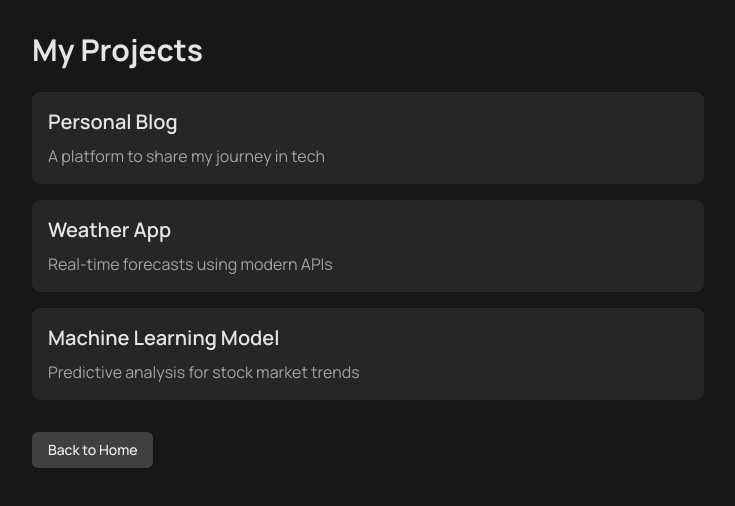
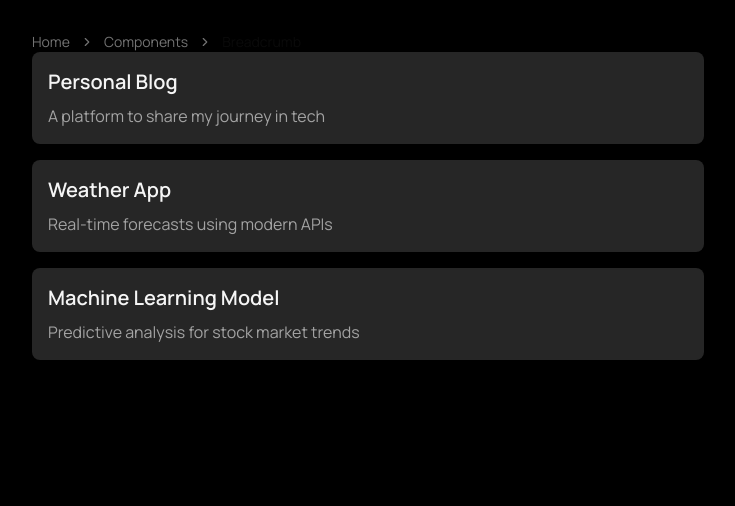
Before and after one commit to sinarck/portfolio, a Next.js app: page /projects in a window 1280 px wide. Shown: the top 506 px of the page, without its empty margins (272-1007 px from the left). Built offline with nearby package versions, Linux system fonts and the light colour scheme.

Commit message:
feat: add broken breadcrumbs (for now) and tooltips to home page buttons

```diff
--- a/app/experience/page.tsx
+++ b/app/experience/page.tsx
@@ -1,29 +1,42 @@
-import Link from "next/link"
-import { Button } from "@/components/ui/button"
+import Link from "next/link";
+import { Button } from "@/components/ui/button";
 
-export default function Experience() {
+const Experience = () => {
   return (
-    <div className="min-h-screen bg-neutral-900 text-neutral-200 p-8">
+    <div className="min-h-screen  p-8">
       <div className="max-w-2xl mx-auto">
         <h1 className="text-3xl font-bold mb-6">My Experience</h1>
         <ul className="space-y-4">
           <li className="bg-neutral-800 p-4 rounded-lg">
-            <h2 className="text-xl font-semibold">Summer Internship at Tech Co.</h2>
-            <p className="text-neutral-400 mt-2">Developed scalable solutions for cloud-based applications</p>
+            <h2 className="text-xl font-semibold">
+              Summer Internship at Tech Co.
+            </h2>
+            <p className="text-neutral-400 mt-2">
+              Developed scalable solutions for cloud-based applications
+            </p>
           </li>
           <li className="bg-neutral-800 p-4 rounded-lg">
             <h2 className="text-xl font-semibold">Research Assistant</h2>
-            <p className="text-neutral-400 mt-2">Assisted in AI research at University Lab</p>
+            <p className="text-neutral-400 mt-2">
+              Assisted in AI research at University Lab
+            </p>
           </li>
           <li className="bg-neutral-800 p-4 rounded-lg">
             <h2 className="text-xl font-semibold">Freelance Web Developer</h2>
-            <p className="text-neutral-400 mt-2">Created responsive websites for small businesses</p>
+            <p className="text-neutral-400 mt-2">
+              Created responsive websites for small businesses
+            </p>
           </li>
         </ul>
-        <Button asChild className="mt-8 bg-neutral-700 hover:bg-neutral-600 text-neutral-100">
+        <Button
+          asChild
+          className="mt-8 bg-neutral-700 hover:bg-neutral-600 text-neutral-100"
+        >
           <Link href="/">Back to Home</Link>
         </Button>
       </div>
     </div>
-  )
-}
+  );
+};
+
+export default Experience;
--- a/app/layout.tsx
+++ b/app/layout.tsx
@@ -21,7 +21,11 @@
 }>) {
   return (
     <html lang="en">
-      <body className={`${manRope.className} antialiased`}>{children}</body>
+      <body
+        className={`${manRope.className} antialiased min-h-screen bg-black text-neutral-100`}
+      >
+        {children}
+      </body>
     </html>
   );
 }
--- a/app/page.tsx
+++ b/app/page.tsx
@@ -1,21 +1,26 @@
 import Image from "next/image";
 import Link from "next/link";
-import { Github, Linkedin, Mail } from "lucide-react";
 import { Button } from "@/components/ui/button";
 import { socials } from "@/config/socials";
 import { links } from "@/config/links";
+import {
+  Tooltip,
+  TooltipContent,
+  TooltipProvider,
+} from "@/components/ui/tooltip";
+import { TooltipTrigger } from "@radix-ui/react-tooltip";
 
-export default function Home() {
+const Home = () => {
   return (
-    <div className="min-h-screen bg-neutral-900 text-neutral-200 flex items-center justify-center p-4">
-      <main className="bg-neutral-800 rounded-lg shadow-2xl p-6 md:p-8 max-w-4xl w-full flex flex-col md:flex-row gap-8">
+    <div className="min-h-screen flex items-center justify-center p-4">
+      <main className="bg-neutral-900 rounded-lg shadow-2xl p-6 md:p-8 max-w-4xl w-full flex flex-col md:flex-row gap-8 border border-neutral-800">
         <div className="w-full md:w-1/3 flex flex-col items-center">
           <Image
             src="/pic.jpg"
             alt="Picture of me"
             width={200}
             height={200}
-            className="rounded-full border-4 border-neutral-600 aspect-square object-cover"
+            className="rounded-full border border-neutral-800 aspect-square object-cover"
             style={{
               objectPosition: "center 10%",
             }}
@@ -27,7 +32,7 @@
             Aspiring Software Engineer
           </p>
         </div>
-        <div className="w-full md:w-2/3 flex flex-col justify-center mt-8 md:mt-0">
+        <div className="w-full md:w-2/3 flex flex-col justify-start mt-8 md:mt-0">
           <h2 className="text-2xl font-semibold text-neutral-100 mb-4">
             About Me
           </h2>
@@ -39,33 +44,49 @@
             to complex problems.
           </p>
           <div className="flex flex-col items-center align-middle sm:flex-row gap-4">
+            <TooltipProvider>
               {/* Map over links array */}
               {links.map((link) => (
+                <Tooltip key={link.name}>
+                  <TooltipTrigger>
                     <Button
-                key={link.name}
                       asChild
-                className="bg-neutral-700 hover:bg-neutral-600 text-neutral-100"
+                      className="bg-neutral-800 hover:bg-neutral-900 hover:border-neutral-800 border border-neutral-700"
                     >
                       <Link href={link.href}>{link.name}</Link>
                     </Button>
+                  </TooltipTrigger>
+                  <TooltipContent side="bottom" align="center">
+                    {link.tooltip}
+                  </TooltipContent>
+                </Tooltip>
               ))}
 
               {/* Map over socials array */}
               {socials.map((social) => (
+                <Tooltip key={social.name}>
+                  <TooltipTrigger>
                     <Button
-                key={social.name}
                       asChild
-                className="bg-neutral-700 hover:bg-neutral-600 text-neutral-100"
+                      className="bg-neutral-800 hover:bg-neutral-900 hover:border-neutral-800 border border-neutral-700"
                     >
                       <Link href={social.link} target="_blank">
                         <social.icon className="w-6 h-6" />
                         <span className="sr-only">{social.name}</span>
                       </Link>
                     </Button>
+                  </TooltipTrigger>
+                  <TooltipContent side="bottom" align="center">
+                    {social.name}
+                  </TooltipContent>
+                </Tooltip>
               ))}
+            </TooltipProvider>
           </div>
         </div>
       </main>
     </div>
   );
-}
+};
+
+export default Home;
--- a/app/projects/page.tsx
+++ b/app/projects/page.tsx
@@ -1,29 +1,33 @@
-import Link from "next/link"
-import { Button } from "@/components/ui/button"
+import Navigation from "@/components/navigation";
 
-export default function Projects() {
+const Projects = () => {
   return (
-    <div className="min-h-screen bg-neutral-900 text-neutral-200 p-8">
+    <div className="min-h-screen p-8">
       <div className="max-w-2xl mx-auto">
-        <h1 className="text-3xl font-bold mb-6">My Projects</h1>
+        <Navigation />
         <ul className="space-y-4">
           <li className="bg-neutral-800 p-4 rounded-lg">
             <h2 className="text-xl font-semibold">Personal Blog</h2>
-            <p className="text-neutral-400 mt-2">A platform to share my journey in tech</p>
+            <p className="text-neutral-400 mt-2">
+              A platform to share my journey in tech
+            </p>
           </li>
           <li className="bg-neutral-800 p-4 rounded-lg">
             <h2 className="text-xl font-semibold">Weather App</h2>
-            <p className="text-neutral-400 mt-2">Real-time forecasts using modern APIs</p>
+            <p className="text-neutral-400 mt-2">
+              Real-time forecasts using modern APIs
+            </p>
           </li>
           <li className="bg-neutral-800 p-4 rounded-lg">
             <h2 className="text-xl font-semibold">Machine Learning Model</h2>
-            <p className="text-neutral-400 mt-2">Predictive analysis for stock market trends</p>
+            <p className="text-neutral-400 mt-2">
+              Predictive analysis for stock market trends
+            </p>
           </li>
         </ul>
-        <Button asChild className="mt-8 bg-neutral-700 hover:bg-neutral-600 text-neutral-100">
-          <Link href="/">Back to Home</Link>
-        </Button>
       </div>
     </div>
-  )
-}
+  );
+};
+
+export default Projects;
--- /dev/null
+++ b/components/navigation.tsx
@@ -0,0 +1,30 @@
+import {
+  Breadcrumb,
+  BreadcrumbList,
+  BreadcrumbItem,
+  BreadcrumbLink,
+  BreadcrumbSeparator,
+  BreadcrumbPage,
+} from "./ui/breadcrumb";
+
+const Navigation = () => {
+  return (
+    <Breadcrumb>
+      <BreadcrumbList>
+        <BreadcrumbItem>
+          <BreadcrumbLink href="/">Home</BreadcrumbLink>
+        </BreadcrumbItem>
+        <BreadcrumbSeparator />
+        <BreadcrumbItem>
+          <BreadcrumbLink href="/components">Components</BreadcrumbLink>
+        </BreadcrumbItem>
+        <BreadcrumbSeparator />
+        <BreadcrumbItem>
+          <BreadcrumbPage>Breadcrumb</BreadcrumbPage>
+        </BreadcrumbItem>
+      </BreadcrumbList>
+    </Breadcrumb>
+  );
+};
+
+export default Navigation;
--- /dev/null
+++ b/components/ui/breadcrumb.tsx
@@ -0,0 +1,115 @@
+import * as React from "react"
+import { Slot } from "@radix-ui/react-slot"
+import { ChevronRight, MoreHorizontal } from "lucide-react"
+
+import { cn } from "@/lib/utils"
+
+const Breadcrumb = React.forwardRef<
+  HTMLElement,
+  React.ComponentPropsWithoutRef<"nav"> & {
+    separator?: React.ReactNode
+  }
+>(({ ...props }, ref) => <nav ref={ref} aria-label="breadcrumb" {...props} />)
+Breadcrumb.displayName = "Breadcrumb"
+
+const BreadcrumbList = React.forwardRef<
+  HTMLOListElement,
+  React.ComponentPropsWithoutRef<"ol">
+>(({ className, ...props }, ref) => (
+  <ol
+    ref={ref}
+    className={cn(
+      "flex flex-wrap items-center gap-1.5 break-words text-sm text-muted-foreground sm:gap-2.5",
+      className
+    )}
+    {...props}
+  />
+))
+BreadcrumbList.displayName = "BreadcrumbList"
+
+const BreadcrumbItem = React.forwardRef<
+  HTMLLIElement,
+  React.ComponentPropsWithoutRef<"li">
+>(({ className, ...props }, ref) => (
+  <li
+    ref={ref}
+    className={cn("inline-flex items-center gap-1.5", className)}
+    {...props}
+  />
+))
+BreadcrumbItem.displayName = "BreadcrumbItem"
+
+const BreadcrumbLink = React.forwardRef<
+  HTMLAnchorElement,
+  React.ComponentPropsWithoutRef<"a"> & {
+    asChild?: boolean
+  }
+>(({ asChild, className, ...props }, ref) => {
+  const Comp = asChild ? Slot : "a"
+
+  return (
+    <Comp
+      ref={ref}
+      className={cn("transition-colors hover:text-foreground", className)}
+      {...props}
+    />
+  )
+})
+BreadcrumbLink.displayName = "BreadcrumbLink"
+
+const BreadcrumbPage = React.forwardRef<
+  HTMLSpanElement,
+  React.ComponentPropsWithoutRef<"span">
+>(({ className, ...props }, ref) => (
+  <span
+    ref={ref}
+    role="link"
+    aria-disabled="true"
+    aria-current="page"
+    className={cn("font-normal text-foreground", className)}
+    {...props}
+  />
+))
+BreadcrumbPage.displayName = "BreadcrumbPage"
+
+const BreadcrumbSeparator = ({
+  children,
+  className,
+  ...props
+}: React.ComponentProps<"li">) => (
+  <li
+    role="presentation"
+    aria-hidden="true"
+    className={cn("[&>svg]:w-3.5 [&>svg]:h-3.5", className)}
+    {...props}
+  >
+    {children ?? <ChevronRight />}
+  </li>
+)
+BreadcrumbSeparator.displayName = "BreadcrumbSeparator"
+
+const BreadcrumbEllipsis = ({
+  className,
+  ...props
+}: React.ComponentProps<"span">) => (
+  <span
+    role="presentation"
+    aria-hidden="true"
+    className={cn("flex h-9 w-9 items-center justify-center", className)}
+    {...props}
+  >
+    <MoreHorizontal className="h-4 w-4" />
+    <span className="sr-only">More</span>
+  </span>
+)
+BreadcrumbEllipsis.displayName = "BreadcrumbElipssis"
+
+export {
+  Breadcrumb,
+  BreadcrumbList,
+  BreadcrumbItem,
+  BreadcrumbLink,
+  BreadcrumbPage,
+  BreadcrumbSeparator,
+  BreadcrumbEllipsis,
+}
--- /dev/null
+++ b/components/ui/tooltip.tsx
@@ -0,0 +1,32 @@
+"use client"
+
+import * as React from "react"
+import * as TooltipPrimitive from "@radix-ui/react-tooltip"
+
+import { cn } from "@/lib/utils"
+
+const TooltipProvider = TooltipPrimitive.Provider
+
+const Tooltip = TooltipPrimitive.Root
+
+const TooltipTrigger = TooltipPrimitive.Trigger
+
+const TooltipContent = React.forwardRef<
+  React.ElementRef<typeof TooltipPrimitive.Content>,
+  React.ComponentPropsWithoutRef<typeof TooltipPrimitive.Content>
+>(({ className, sideOffset = 4, ...props }, ref) => (
+  <TooltipPrimitive.Portal>
+    <TooltipPrimitive.Content
+      ref={ref}
+      sideOffset={sideOffset}
+      className={cn(
+        "z-50 overflow-hidden rounded-md bg-primary px-3 py-1.5 text-xs text-primary-foreground animate-in fade-in-0 zoom-in-95 data-[state=closed]:animate-out data-[state=closed]:fade-out-0 data-[state=closed]:zoom-out-95 data-[side=bottom]:slide-in-from-top-2 data-[side=left]:slide-in-from-right-2 data-[side=right]:slide-in-from-left-2 data-[side=top]:slide-in-from-bottom-2",
+        className
+      )}
+      {...props}
+    />
+  </TooltipPrimitive.Portal>
+))
+TooltipContent.displayName = TooltipPrimitive.Content.displayName
+
+export { Tooltip, TooltipTrigger, TooltipContent, TooltipProvider }
--- a/config/links.ts
+++ b/config/links.ts
@@ -1,15 +1,18 @@
 type Link = {
   name: string;
   href: string;
+  tooltip: string;
 };
 
 export const links: Link[] = [
   {
     name: "Projects",
     href: "/projects",
+    tooltip: "Learn about what I've built",
   },
   {
     name: "Experience",
     href: "/experience",
+    tooltip: "Where I've worked",
   },
 ];
--- a/config/socials.ts
+++ b/config/socials.ts
@@ -3,6 +3,7 @@
 type Social = {
   link: string;
   name: string;
+  tooltip: string;
   icon: LucideIcon;
 };
 
@@ -11,11 +12,13 @@
     link: "https://github.com/sinarck",
     name: "GitHub",
     icon: Github,
+    tooltip: "View my GitHub profile",
   },
   {
     link: "https://linkedin.com/in/aadisanghvi",
     name: "LinkedIn",
     icon: Linkedin,
+    tooltip: "View my LinkedIn profile",
   },
   {
     link: `mailto:aadisanghvi321@outlook.com?subject=${encodeURIComponent(
@@ -25,5 +28,6 @@
     )}`,
     name: "Email",
     icon: Mail,
+    tooltip: "Send me an email",
   },
 ];
--- a/package.json
+++ b/package.json
@@ -10,6 +10,7 @@
   },
   "dependencies": {
     "@radix-ui/react-slot": "^1.1.1",
+    "@radix-ui/react-tooltip": "^1.1.7",
     "class-variance-authority": "^0.7.1",
     "clsx": "^2.1.1",
     "lucide-react": "^0.474.0",
```
Also changed, not shown: 1 other file (tests, documents, lock files or other folders). Lines whose indentation alone changed are shown as unchanged.
